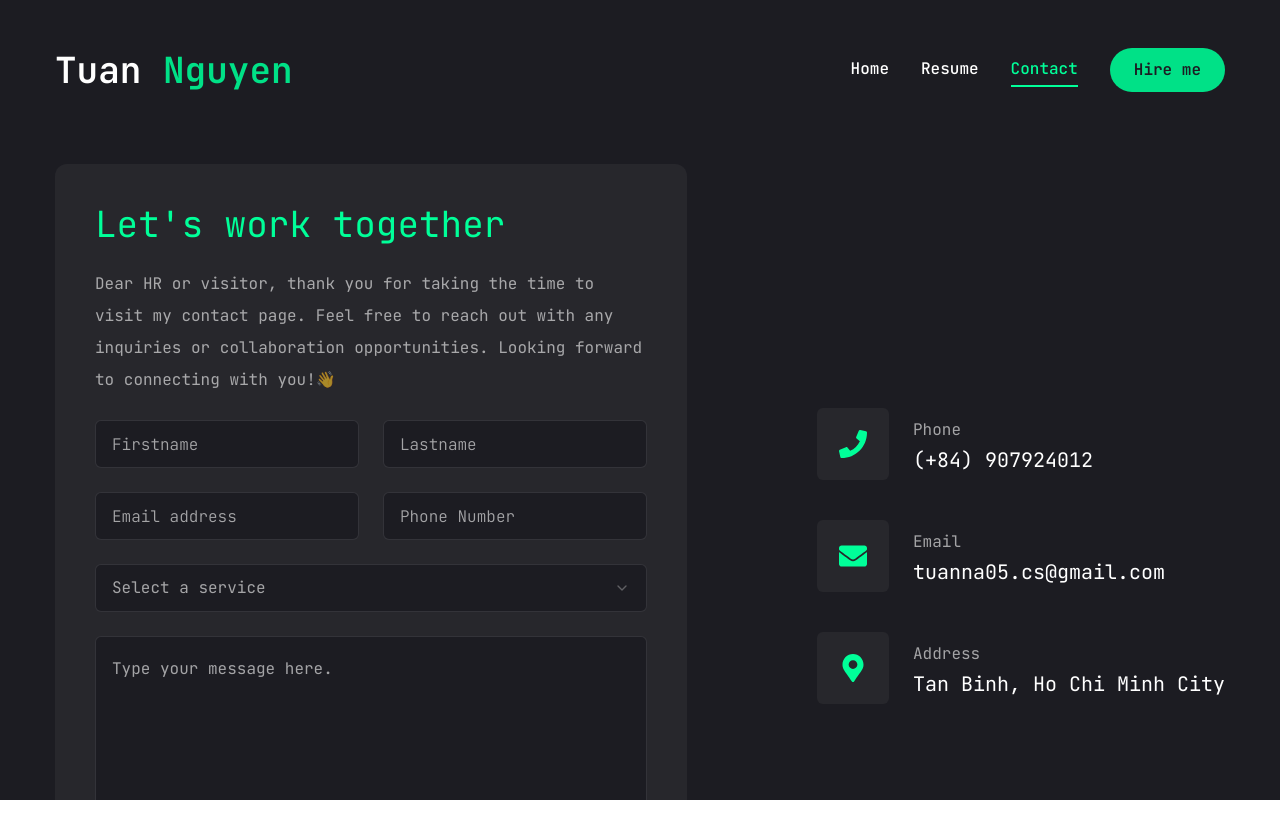
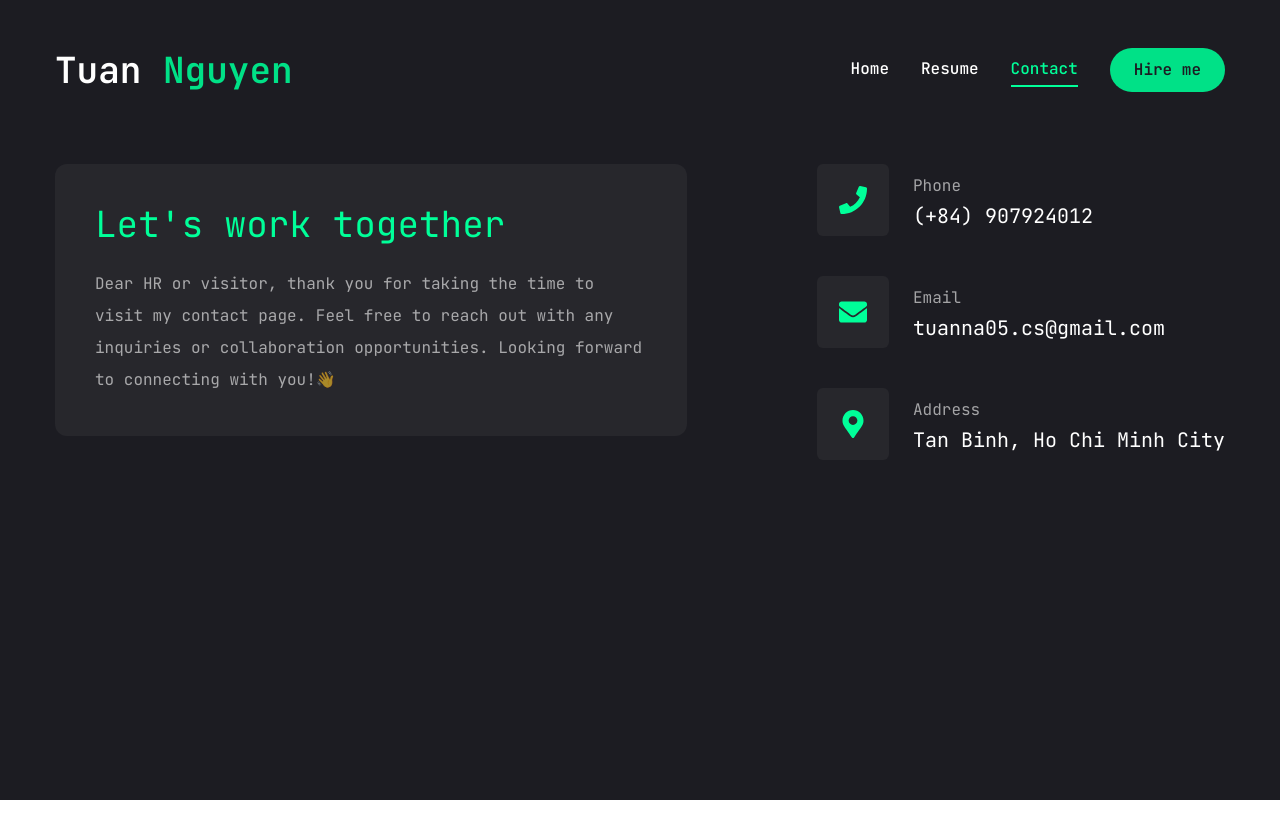
Before and after one commit to anhtuan512002/Portfolio, a Next.js app: page /contact in a window 1280 px wide. Shown: the top 838 px of the page. After the commit the page ends 800 px from the top, so only its background shows below. Built offline with nearby package versions, Linux system fonts and the light colour scheme.

Commit message:
update information

```diff
--- a/app/contact/page.jsx
+++ b/app/contact/page.jsx
@@ -48,7 +48,7 @@ const Contact = () =>{
                         <p className="text-white/60">
                         Dear HR or visitor, thank you for taking the time to visit my contact page. Feel free to reach out with any inquiries or collaboration opportunities. Looking forward to connecting with you!👋
                         </p>
-                        <div className="grid grid-cols-1 md:grid-cols-2 gap-6">
+                        {/* <div className="grid grid-cols-1 md:grid-cols-2 gap-6">
                             <Input type="firstname" placeholder="Firstname"/>
                             <Input type="lastname" placeholder="Lastname"/>
                             <Input type="email" placeholder="Email address"/>
@@ -71,7 +71,7 @@ const Contact = () =>{
                         <Textarea className="h-[200px]" placeholder="Type your message here."/>
                         <Button size="md" className="max-w-40">
                             Send message
-                        </Button>
+                        </Button> */}
                     </form>
                 </div>
                 <div className="flex-1 flex items-center xl:justify-end order-1 xl:order-none mb-8 xl:mb-0">
--- a/app/resume/page.jsx
+++ b/app/resume/page.jsx
@@ -55,7 +55,7 @@ const experience={
 const education={
     icon:"/public/Image/icons/cap.svg",
     title:"My education",
-    description:"fajslfjka;lsjdf;lajksd;fa;sdjf",
+    description:"Graduated with a Bachelor of Computer Science from the University of Information Technology - Vietnam National University, Ho Chi Minh City, in 2024. Proficient in Python, JavaScript, Java, and C#, with experience in Node.js, React.js, and managing databases like MySQL, PostgreSQL, and MongoDB. Skilled in modern technologies such as Docker and AWS, with a strong foundation in Computer Science, including Data Structures, Algorithms, NLP, Computer Vision, and Software Engineering.",
     items:[
         {
             instituation:"University of Information Technology - VNUHCM",
```
